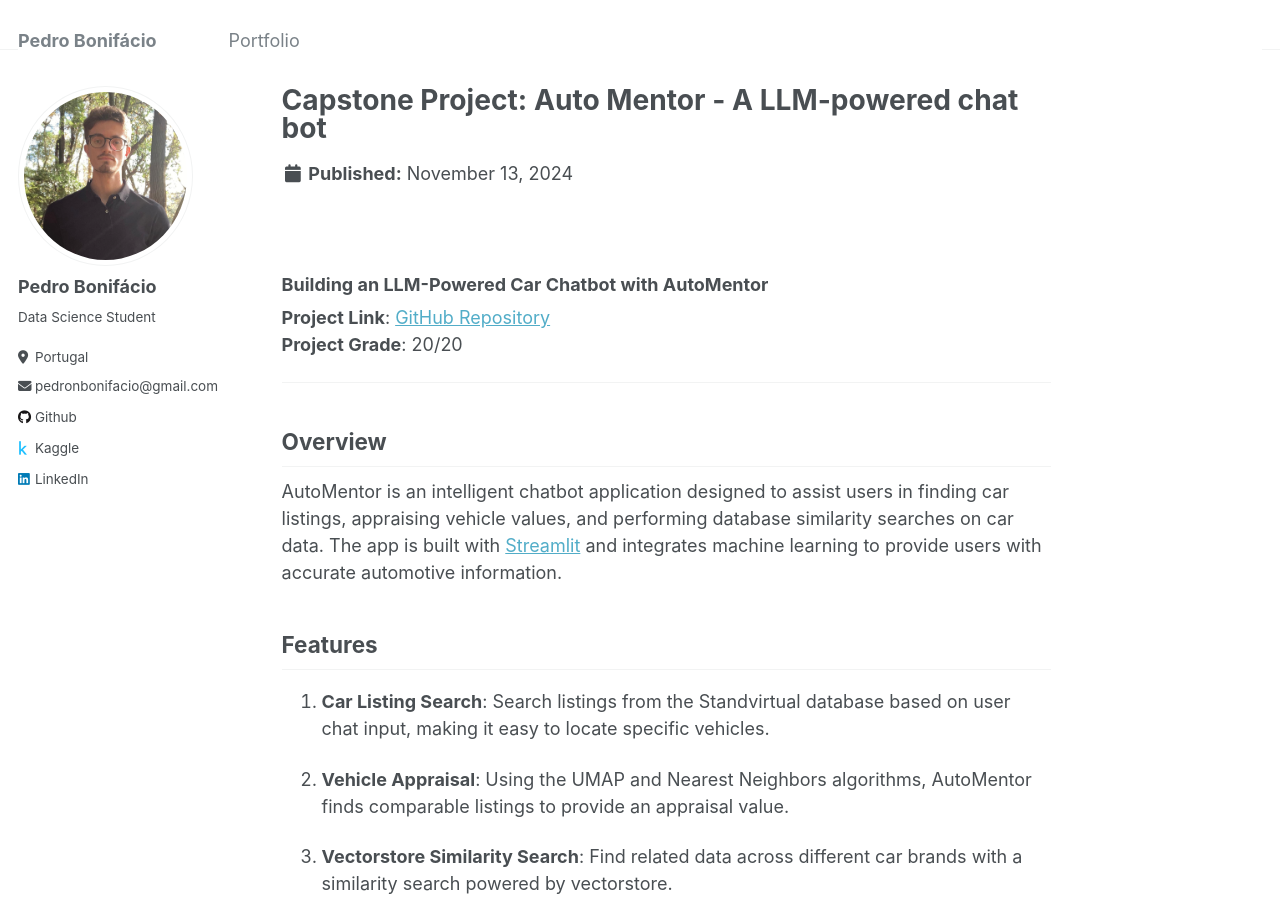
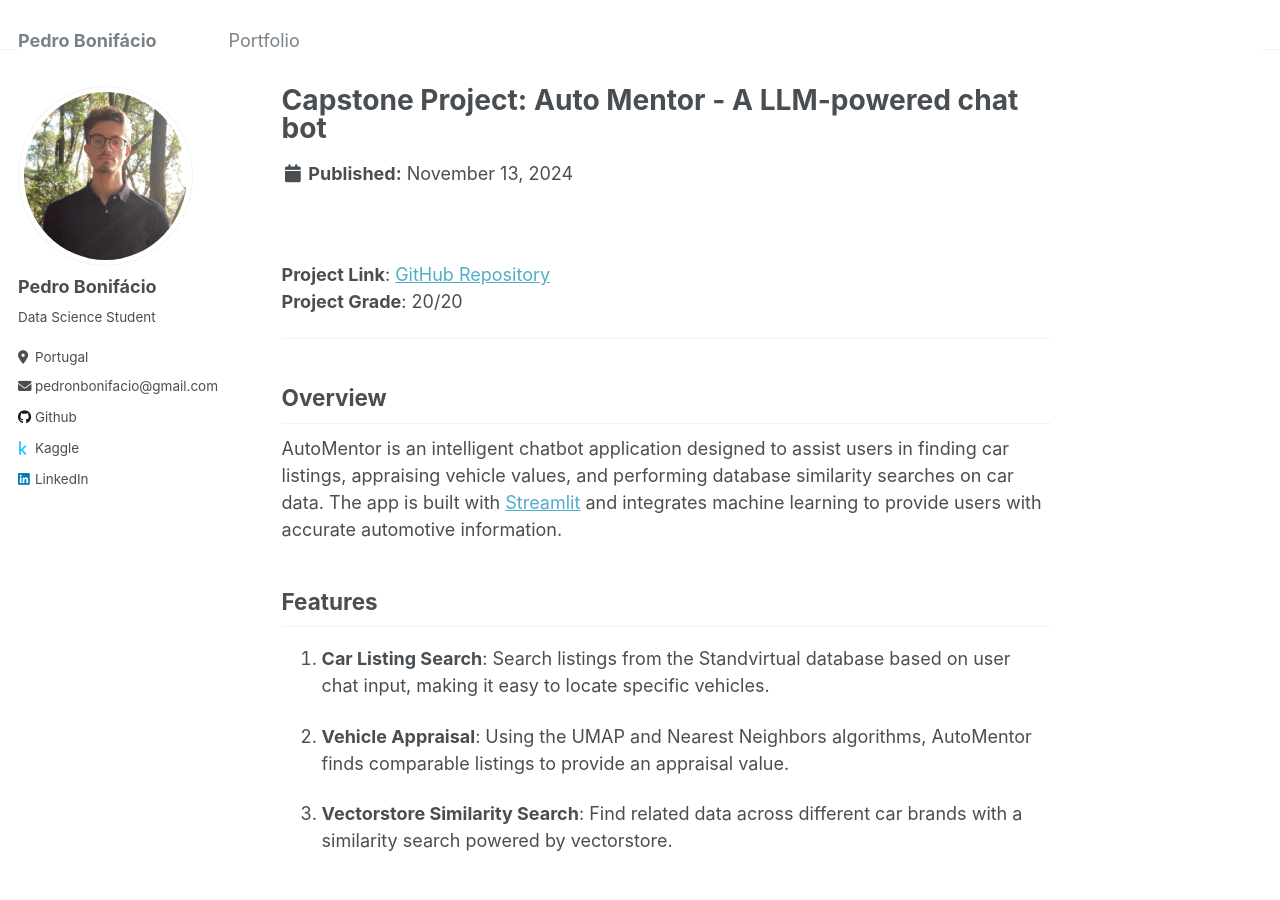
Before and after one commit to pedro-bonifacio/pedro-bonifacio.github.io, a Jekyll site: the page built from _portfolio/portfolio-3.md, in a window 1280 px wide and 900 px high. Built offline with Jekyll 4.4.1, drawn with Linux system fonts in a browser that asks for light colours.

Commit message:
blog post - capstone project

```diff
--- a/_portfolio/portfolio-3.md
+++ b/_portfolio/portfolio-3.md
@@ -5,9 +5,6 @@ collection: portfolio
 ---
 &nbsp;
 &nbsp;
-&nbsp;
-### Building an LLM-Powered Car Chatbot with AutoMentor
-
 
 **Project Link**: [GitHub Repository](https://github.com/pedro-bonifacio/CapstoneProject)\
 **Project Grade**: 20/20
```
